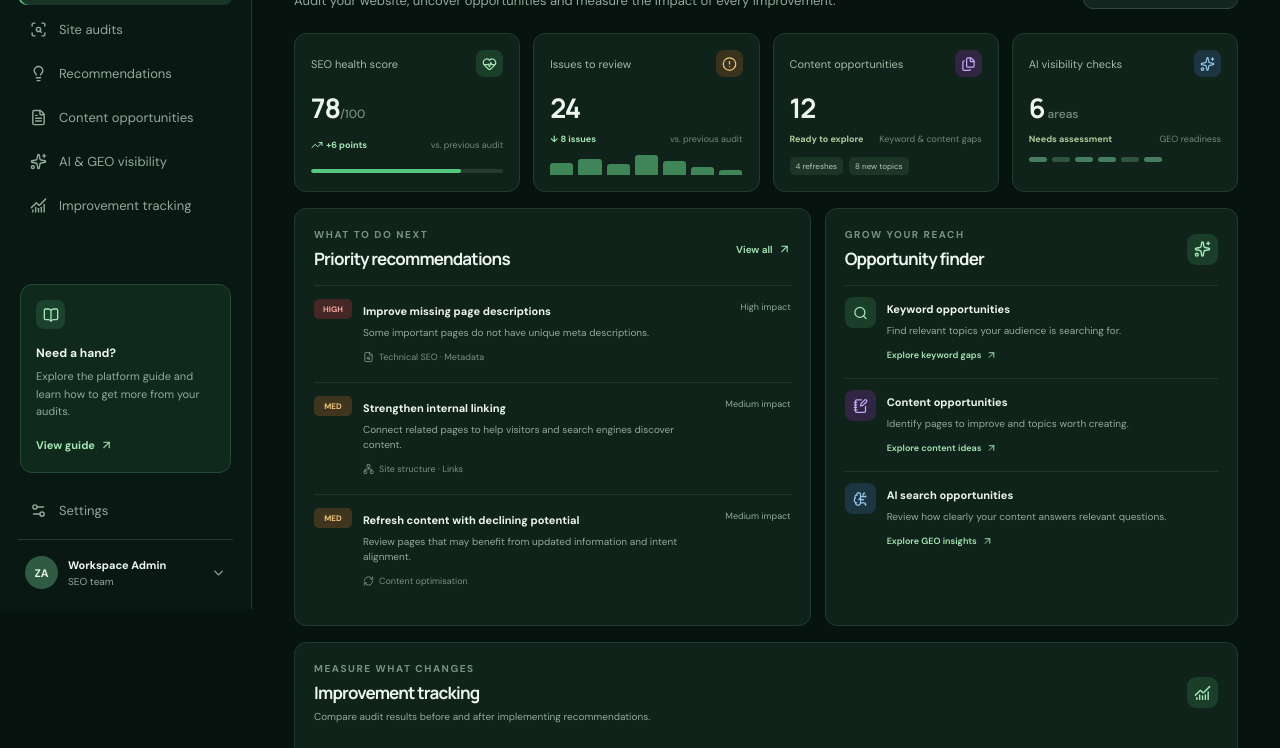
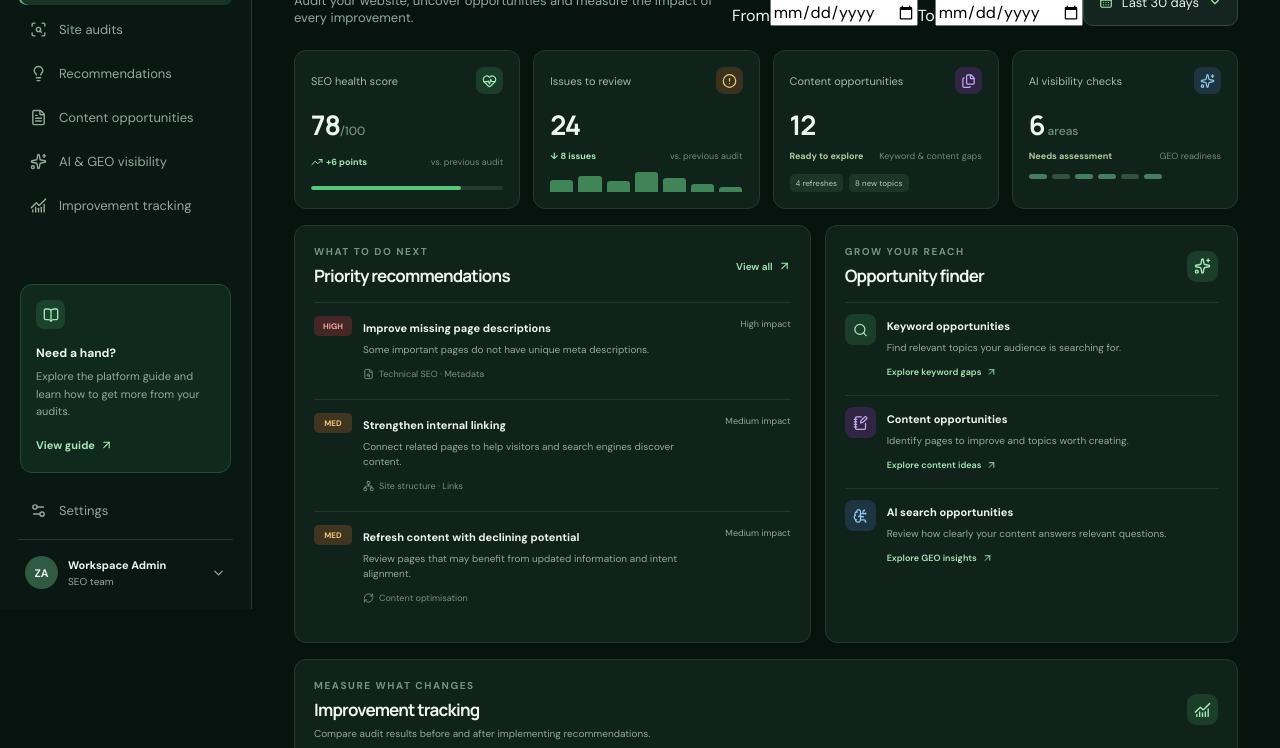
Before and after one commit to Zimasa21/ai-powered-seo-audit-platform, a plain HTML site: page index.html in a window 1280 px wide. Shown: the part 191-939 px from the top of the page. Drawn offline with nearby package versions, Linux system fonts and the light colour scheme.

Commit message:
Add date filter inputs for SEO workspace

```diff
--- a/index.html
+++ b/index.html
@@ -66,9 +66,12 @@
 <!-- =====================================
      SEO WORKSPACE DATE FILTER
 ====================================== -->
+<label for="startDate">From</label>
+<input type="date" id="startDate">
 
+<label for="endDate">To</label>
+<input type="date" id="endDate">
 <div class="date-filter">
-
   <!-- Date filter dropdown button -->
   <button
     class="date-chip"
```
